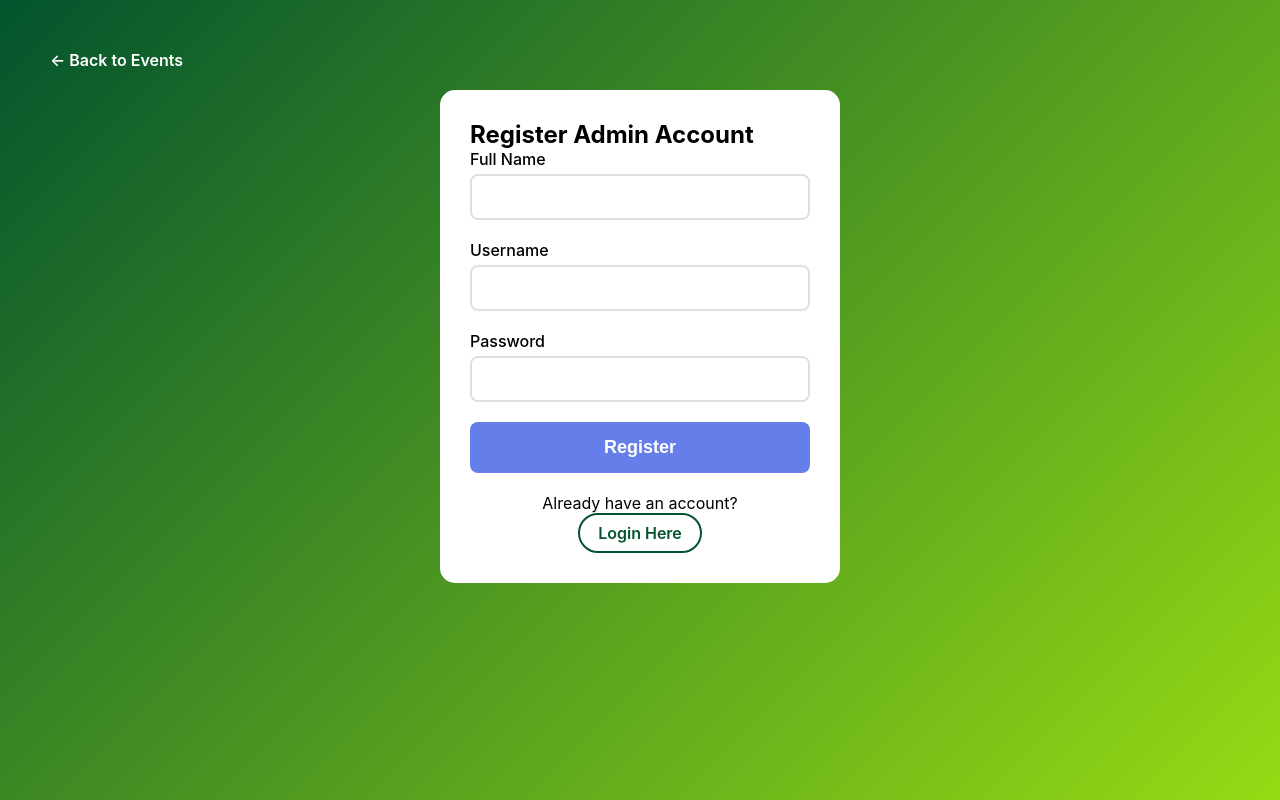
After one commit to domitnd/INES_EVENT_TICKET, a PHP site: page /register.php in a window 1280 px wide. The commit adds this page. Run offline with PHP 8.4, Linux system fonts and the light colour scheme.

Commit message:
added a new file

```diff
--- a/admin-login.php
+++ b/admin-login.php
@@ -56,7 +56,10 @@ $selected_role = $_GET['role'] ?? 'admin'; // Default to admin
                     Login as <?php echo ucfirst($selected_role); ?>
                 </button>
             </form>
-
+            <div class="register-link">
+    <p>Don't have an account?</p>
+    <a href="register.php" class="btn-secondary">Register Here</a>
+</div>
             <div class="demo-credentials">
                 <p><strong>Demo Credentials:</strong></p>
                 <div class="demo-grid">
--- a/css/style.css
+++ b/css/style.css
@@ -33,7 +33,34 @@ body {
     background: rgba(255,255,255,0.2);
     border-radius: 100px;
 }
+.register-link {
+    margin-top: 20px;
+    text-align: center;
+}
 
+.btn-secondary {
+    display: inline-block;
+    padding: 8px 18px;
+    border: 2px solid #03532e;
+    color: #03532e;
+    border-radius: 20px;
+    text-decoration: none;
+    font-weight: 600;
+    transition: 0.3s;
+}
+
+.btn-secondary:hover {
+    background: #03532e;
+    color: white;
+}
+
+.back-link {
+    display: inline-block;
+    margin-bottom: 15px;
+    text-decoration: none;
+    color: #03532e;
+    font-weight: 600;
+}
 
 .events-container {
     display: grid;
--- a/index.php
+++ b/index.php
@@ -10,7 +10,7 @@
     <div class="container">
         <div class="header">
             <h1>🎫 INES Event Hub</h1>
-            <a href="admin-login.php" class="admin-link">Admin Login</a>
+          <a href="register.php" class="admin-link">Register Admin</a>
         </div>
 
         <div class="events-grid">
--- /dev/null
+++ b/register.php
@@ -0,0 +1,86 @@
+<?php
+require_once 'config/database.php';
+
+if (isset($_SESSION['admin_id'])) {
+    header('Location: admin-dashboard.php');
+    exit;
+}
+
+$error = '';
+
+if ($_SERVER['REQUEST_METHOD'] === 'POST') {
+
+    $username = trim($_POST['username']);
+    $password = trim($_POST['password']);
+    $full_name = trim($_POST['full_name']);
+
+    if (!empty($username) && !empty($password) && !empty($full_name)) {
+
+        $hashed_password = password_hash($password, PASSWORD_DEFAULT);
+
+        $stmt = $pdo->prepare("INSERT INTO users (username, password, full_name, user_type) VALUES (?, ?, ?, 'admin')");
+
+        if ($stmt->execute([$username, $hashed_password, $full_name])) {
+            header("Location: admin-login.php?registered=1");
+            exit;
+        } else {
+            $error = "Username already exists.";
+        }
+
+    } else {
+        $error = "All fields are required.";
+    }
+}
+?>
+
+<!DOCTYPE html>
+<html>
+<head>
+    <title>Register Admin</title>
+    <meta name="viewport" content="width=device-width, initial-scale=1">
+    <link rel="stylesheet" href="css/style.css">
+</head>
+<body>
+
+<div class="container">
+
+    <a href="index.php" class="back-link">← Back to Events</a>
+
+    <div class="login-card">
+        <h2>Register Admin Account</h2>
+
+        <?php if($error): ?>
+            <div class="error-message"><?php echo $error; ?></div>
+        <?php endif; ?>
+
+        <form method="POST" class="login-form">
+
+            <div class="form-group">
+                <label>Full Name</label>
+                <input type="text" name="full_name" required>
+            </div>
+
+            <div class="form-group">
+                <label>Username</label>
+                <input type="text" name="username" required>
+            </div>
+
+            <div class="form-group">
+                <label>Password</label>
+                <input type="password" name="password" required>
+            </div>
+
+            <button type="submit" class="btn-large">Register</button>
+
+        </form>
+
+        <div class="register-link">
+            <p>Already have an account?</p>
+            <a href="admin-login.php" class="btn-secondary">Login Here</a>
+        </div>
+
+    </div>
+</div>
+
+</body>
+</html>
```
